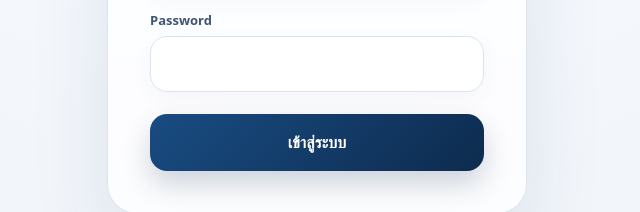
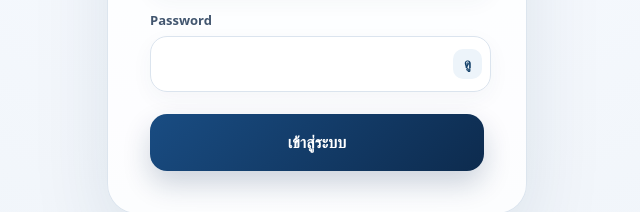
Before and after one commit to mrtingly/t2project, a plain HTML site: page admin-login.html in a window 1280 px wide. Shown: the part 491-703 px from the top of the page, 323-963 px from the left. Drawn offline with Linux system fonts and the light colour scheme.

Commit message:
Add Admin password visibility toggle

```diff
--- a/admin-login.html
+++ b/admin-login.html
@@ -1 +1 @@
-<!doctype html><html lang="th"><head><meta charset="utf-8"><meta name="viewport" content="width=device-width,initial-scale=1"><title>T2 Admin Login</title><link rel="stylesheet" href="style.css?v=14"></head><body><header class="top"><div class="brand"><span class="brandMark">T2</span><b>T2Project</b></div><a href="index.html">← หน้าหลัก</a></header><main class="loginShell"><section class="loginCard"><div class="loginLogo">A</div><h1>Admin Login</h1><div class="memberTag">ADMIN ACCESS</div><div class="form"><label>Username<div class="inputBox"><input id="username" value="S0001" autocomplete="username"></div></label><label>Password<div class="inputBox"><input id="password" type="password" autocomplete="current-password"></div></label></div><button class="primary" onclick="staffLogin()">เข้าสู่ระบบ</button><div id="result"></div></section></main><script src="admin-login.js?v=12"></script></body></html>
+<!doctype html><html lang="th"><head><meta charset="utf-8"><meta name="viewport" content="width=device-width,initial-scale=1"><title>T2 Admin Login</title><link rel="stylesheet" href="style.css?v=14"></head><body><header class="top"><div class="brand"><span class="brandMark">T2</span><b>T2Project</b></div><a href="index.html">← หน้าหลัก</a></header><main class="loginShell"><section class="loginCard"><div class="loginLogo">A</div><h1>Admin Login</h1><div class="memberTag">ADMIN ACCESS</div><div class="form"><label>Username<div class="inputBox"><input id="username" value="S0001" autocomplete="username"></div></label><label>Password<div class="inputBox passwordBox"><input id="password" type="password" autocomplete="current-password"><button type="button" class="passwordToggle" onclick="toggleAdminPassword()" aria-label="แสดงหรือซ่อนรหัสผ่าน">ดู</button></div></label></div><button class="primary" onclick="staffLogin()">เข้าสู่ระบบ</button><div id="result"></div></section></main><script src="admin-login.js?v=13"></script></body></html>
--- a/admin-login.js
+++ b/admin-login.js
@@ -1 +1,2 @@
 const API_URL='https://script.google.com/macros/s/AKfycbyp18ODOgdhH2R-QdYBeasG2s4817N7vb3w5fA1wED3J2YiY9QLMODcKRnqH7NoZFWd/exec';async function staffLogin(){const b=document.querySelector('.primary');b.disabled=true;result.innerHTML='<div class="info">กำลังเข้าสู่ระบบ...</div>';try{const r=await fetch(API_URL,{method:'POST',headers:{'Content-Type':'text/plain;charset=utf-8'},body:JSON.stringify({action:'staffLogin',username:username.value.trim(),password:password.value})});const d=await r.json();if(d.ok&&d.token&&(d.role==='admin'||d.role==='owner')){sessionStorage.setItem('t2_staff',JSON.stringify({token:d.token,role:d.role,username:username.value.trim()}));location.href='admin.html'}else result.innerHTML='<div class="warn">Username หรือ Password ไม่ถูกต้อง</div>'}catch(e){result.innerHTML='<div class="warn">เชื่อมต่อระบบไม่ได้</div>'}finally{b.disabled=false}}password.addEventListener('keydown',e=>{if(e.key==='Enter')staffLogin()});
+function toggleAdminPassword(){const p=document.getElementById('password'),b=document.querySelector('.passwordToggle');const show=p.type==='password';p.type=show?'text':'password';if(b)b.textContent=show?'ซ่อน':'ดู'}
```
